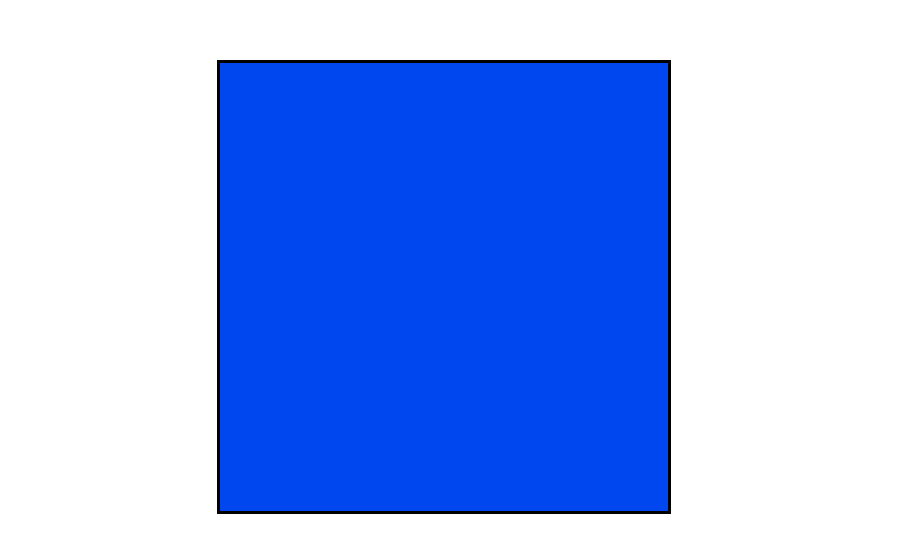
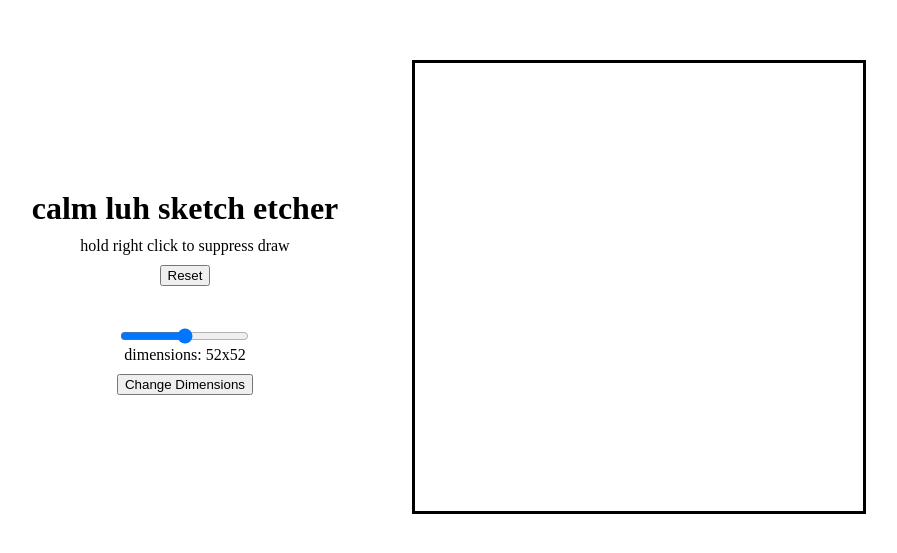
Before and after one commit to Gary-Qin/etch-a-sketch, a plain HTML site: page index.html in a window 1280 px wide. Shown: the part 113-666 px from the top of the page, without its empty margins (196-1093 px from the left). Drawn offline with Linux system fonts and the light colour scheme.

Commit message:
added reset and dimension-changing capabilities

```diff
--- a/index.html
+++ b/index.html
@@ -5,9 +5,18 @@
     <meta name="viewport" content="width=device-width, initial-scale=1.0">
     <link rel="stylesheet" href="style.css">
     <script src="script.js" defer></script>
-    <title>Document</title>
+    <title>Etch-a-Sketch</title>
 </head>
 <body>
+    <div class="sidebar">
+        <h1>calm luh sketch etcher</h1>
+        <p>hold right click to suppress draw</p>
+        <button class="reset">Reset</button>
+        <input type="range" name="size-input" id="size-input" min="4" max="100">
+        <p>dimensions: <output class="size"></output>x<output class="size"></output></p>
+        <button class="change-dimension">Change Dimensions</button>
+    </div>
+
     <div class="container"></div>
 </body>
 </html>
--- a/script.js
+++ b/script.js
@@ -1,8 +1,22 @@
 const container = document.querySelector(".container");
+const resetButton = document.querySelector(".reset");
+const dimensionButton = document.querySelector(".change-dimension");
+const dimensionSlider = document.querySelector("#size-input");
+const dimensionValue = document.querySelectorAll(".size");
+let tiles;
 
-container.addEventListener("load", fillGrid(16));
+container.addEventListener("load", setGrid(16));
+resetButton.addEventListener("click", () => clearGrid());
+dimensionButton.addEventListener("click", () => removeGrid());
 
-function fillGrid(num) {
+dimensionValue.forEach(node => {node.textContent = dimensionSlider.value})
+dimensionSlider.addEventListener("input", (e) => {
+    dimensionValue.forEach(node => {
+        node.textContent = e.target.value;
+    })
+})
+
+function setGrid(num) {
     console.log(num);
 
     const containerWidth = container.offsetWidth - 6;
@@ -15,7 +29,7 @@ function fillGrid(num) {
         const tile = document.createElement("div");
         tile.className = "tile";
         tile.setAttribute("style",
-            `background-color:#0047F0;
+            `background-color:#FFFFFF;
             width:${containerWidth / num}px;
             height:${containerHeight / num}px;`);
         tile.addEventListener("mouseover", () => {
@@ -26,4 +40,18 @@ function fillGrid(num) {
         })
         container.appendChild(tile);
     }
+    tiles = document.querySelectorAll(".tile");
+    console.log(tiles);
 }
+
+function clearGrid() {
+    console.log("Reset");
+    tiles.forEach(tile => {
+        tile.style.backgroundColor = "#FFFFFF";
+    });
+}
+
+function removeGrid() {
+    container.replaceChildren();
+    setGrid(dimensionSlider.value);
+}
--- a/style.css
+++ b/style.css
@@ -7,6 +7,7 @@ body {
     display: flex;
     justify-content: center;
     align-items: center;
+    gap: 5vw;
 }
 
 .container {
@@ -17,3 +18,21 @@ body {
     width: 35vw;
     height: 35vw;
 }
+
+.sidebar {
+    display: flex;
+    flex-direction: column;
+    align-items: center;
+}
+
+h1 {
+    margin: 10px;
+}
+
+p {
+    margin: 0 0 10px 0;
+}
+
+.reset {
+    margin-bottom: 40px;
+}
```
